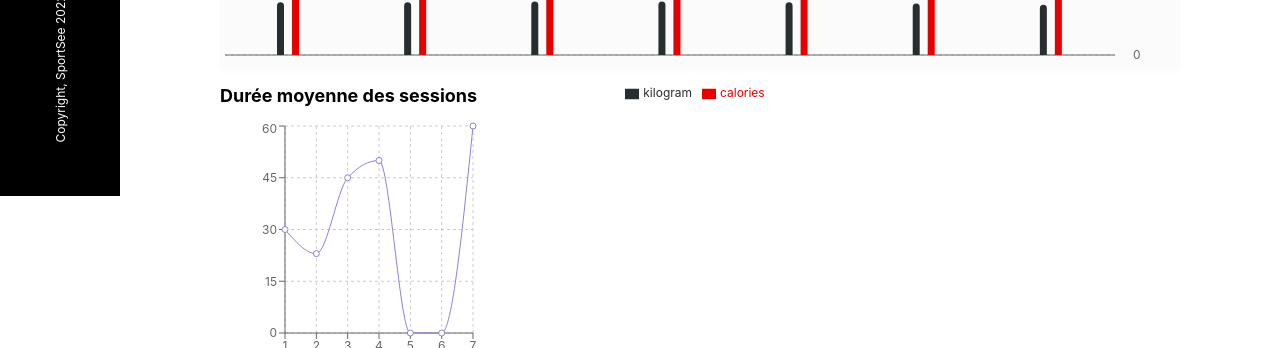
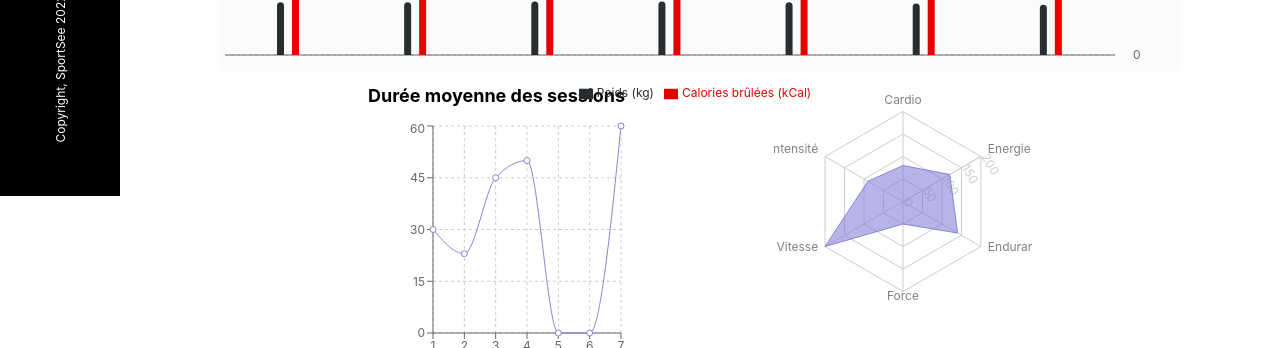
Before and after one commit to VGrolleau/P12-SportSee-Front, a React (Create React App) app: page /dashboard/12 in a window 1280 px wide. Shown: the part 604-952 px from the top of the page. Built offline with nearby package versions, Linux system fonts and the light colour scheme.

Commit message:
Integrate performance chart without style

```diff
--- a/src/components/ActivityChart/index.jsx
+++ b/src/components/ActivityChart/index.jsx
@@ -31,8 +31,8 @@ function ActivityChart(props) {
                     />
                     <Tooltip content={<CustomTooltip />} cursor={{ fill: "rgba(0, 0, 0, 0.1)" }} />
                     <Legend />
-                    <Bar dataKey="kilogram" fill="#282D30" barSize={7} radius={[50, 50, 0, 0]} />
-                    <Bar dataKey="calories" fill="#E60000" barSize={7} radius={[50, 50, 0, 0]} />
+                    <Bar name='Poids (kg)' dataKey="kilogram" fill="#282D30" barSize={7} radius={[50, 50, 0, 0]} />
+                    <Bar name='Calories brûlées (kCal)' dataKey="calories" fill="#E60000" barSize={7} radius={[50, 50, 0, 0]} />
                 </BarChart>
             </ResponsiveContainer>
         </div>
--- a/src/components/AverageChart/index.jsx
+++ b/src/components/AverageChart/index.jsx
@@ -4,7 +4,7 @@ import '../../utils/style/AverageChart.css';
 function AverageChart(props) {
     const USER_AVERAGE = props.userAverageSessions;
     const USER_AVERAGE_SESSIONS = USER_AVERAGE.sessions;
-    console.log(USER_AVERAGE_SESSIONS);
+    // console.log(USER_AVERAGE_SESSIONS);
 
     return (
         <div className='average-chart'>
--- a/src/components/PerformanceChart/index.jsx
+++ b/src/components/PerformanceChart/index.jsx
@@ -1,7 +1,42 @@
+import { PolarAngleAxis, PolarGrid, PolarRadiusAxis, Radar, RadarChart, ResponsiveContainer } from 'recharts';
 import '../../utils/style/PerformanceChart.css';
 
-function PerformanceChart() {
-    return
+function PerformanceChart(props) {
+    const USER_PERFORMANCES = props.userPerformances;
+    const USER_PERFORMANCES_DATAS = USER_PERFORMANCES.data;
+    const FRENCH_KINDS = {
+        1: "Cardio",
+        2: "Energie",
+        3: "Endurance",
+        4: "Force",
+        5: "Vitesse",
+        6: "Intensité"
+    }
+    const ORDERED_PERFORMANCES = [];
+
+    for (const kind in FRENCH_KINDS) {
+        for (let data of USER_PERFORMANCES_DATAS) {
+            if (data.kind === parseInt(kind)) {
+                ORDERED_PERFORMANCES.push({
+                    value: data.value,
+                    kind: FRENCH_KINDS[kind]
+                });
+            }
+        }
+    }
+
+    return (
+        <div className="performance-chart">
+            <ResponsiveContainer width="100%" height="100%">
+                <RadarChart outerRadius={90} width={730} height={250} data={ORDERED_PERFORMANCES}>
+                    <PolarGrid />
+                    <PolarAngleAxis dataKey="kind" />
+                    <PolarRadiusAxis angle={30} domain={[0, 150]} />
+                    <Radar dataKey="value" stroke="#8884d8" fill="#8884d8" fillOpacity={0.6} />
+                </RadarChart>
+            </ResponsiveContainer>
+        </div>
+    )
 }
 
 export default PerformanceChart;
--- a/src/utils/style/Dashboard.css
+++ b/src/utils/style/Dashboard.css
@@ -17,5 +17,6 @@
 
 .under-charts {
     width: 100%;
-    /* height: min-content; */
+    display: flex;
+    justify-content: space-evenly;
 }
--- a/src/utils/style/PerformanceChart.css
+++ b/src/utils/style/PerformanceChart.css
@@ -0,0 +1,4 @@
+.performance-chart {
+    width: 258px;
+    height: 263px;
+}
```
